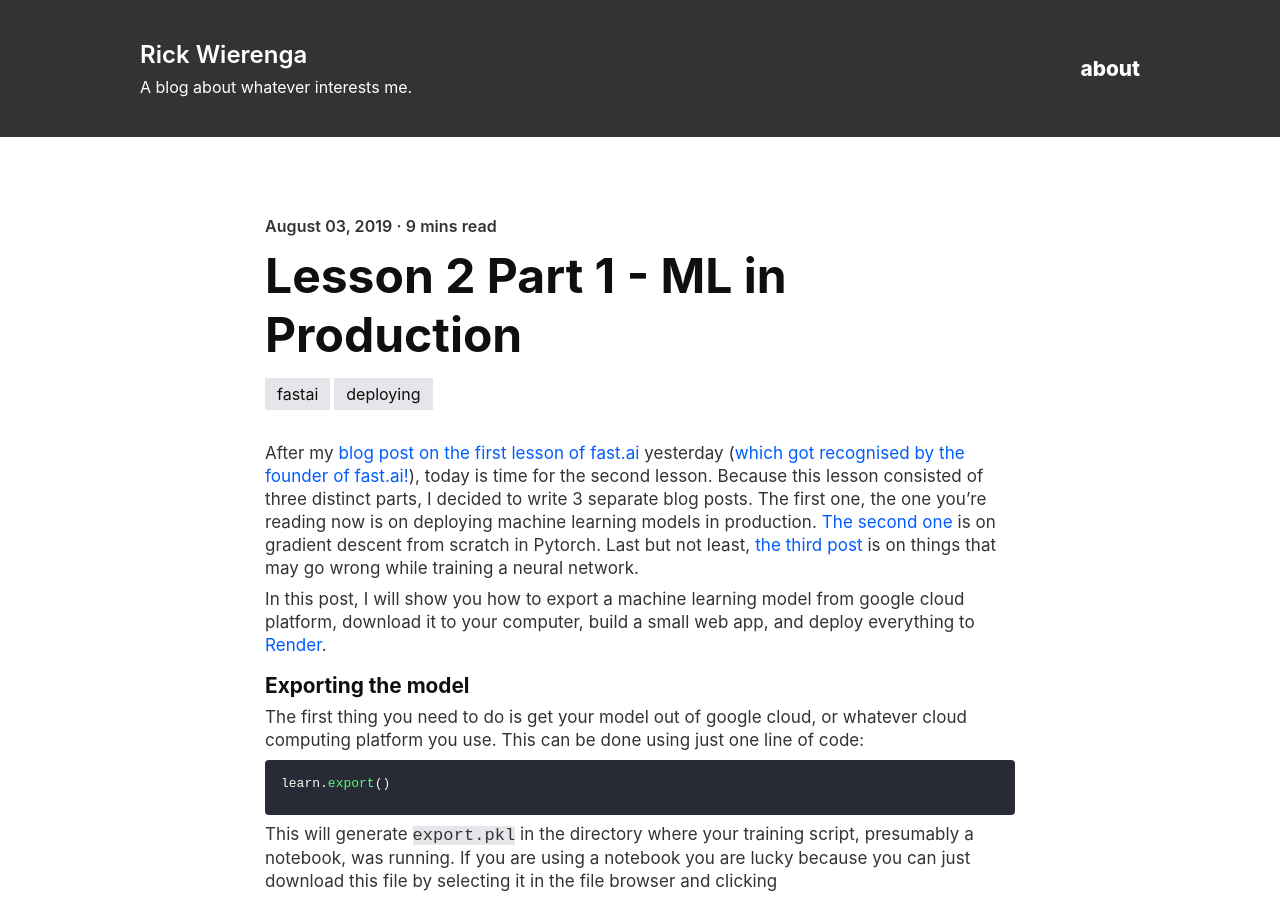
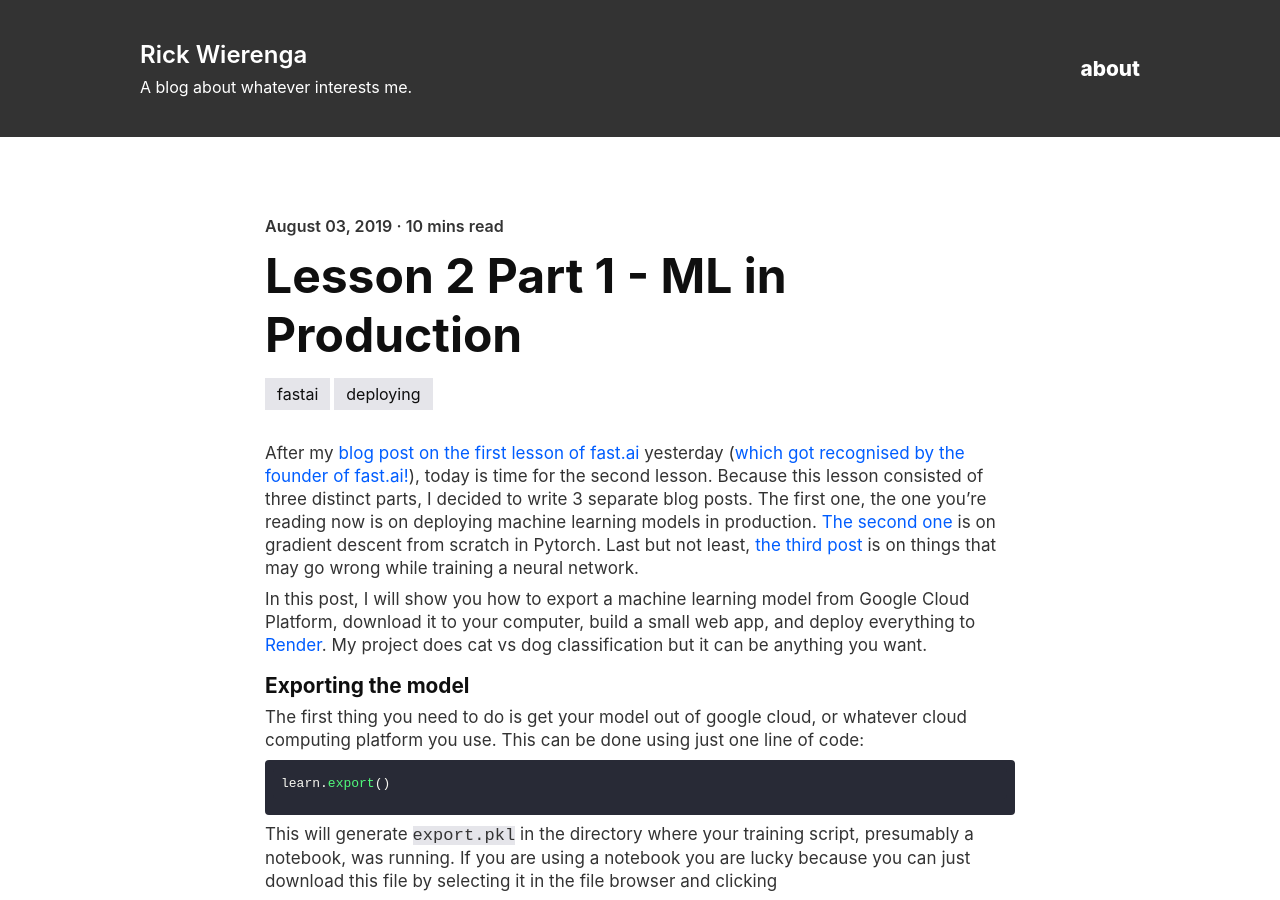
Before and after one commit to rickwierenga/rickwierenga.github.io, a Jekyll site: the page built from _posts/2019-08-03-FastAI2019-2-1.md, in a window 1280 px wide and 900 px high. Built offline with Jekyll 4.4.1, drawn with Linux system fonts in a browser that asks for light colours; nearby versions of some CDN libraries.

Commit message:
fix typo

```diff
--- a/_posts/2019-08-03-FastAI2019-2-1.md
+++ b/_posts/2019-08-03-FastAI2019-2-1.md
@@ -9,7 +9,7 @@
 
 After my [blog post on the first lesson of fast.ai](https://rickwierenga.com/blog/fast.ai/FastAI2019-1.html) yesterday ([which got recognised by the founder of fast.ai!](https://twitter.com/rickwierenga/status/1157363547552276481)), today is time for the second lesson. Because this lesson consisted of three distinct parts, I decided to write 3 separate blog posts. The first one, the one you’re reading now is on deploying machine learning models in production. [The second one](https://rickwierenga.com/blog/fast.ai/FastAI2019-2-2.html) is on gradient descent from scratch in Pytorch. Last but not least, [the third post](https://rickwierenga.com/blog/fast.ai/FastAI2019-2-3.html) is on things that may go wrong while training a neural network.
 
-In this post, I will show you how to export a machine learning model from google cloud platform, download it to your computer, build a small web app, and deploy everything to [Render](https://render.com).
+In this post, I will show you how to export a machine learning model from Google Cloud Platform, download it to your computer, build a small web app, and deploy everything to [Render](https://render.com). My project does cat vs dog classification but it can be anything you want.
 
 ## Exporting the model
 The first thing you need to do is get your model out of google cloud, or whatever cloud computing platform you use. This can be done using just one line of code:
```
